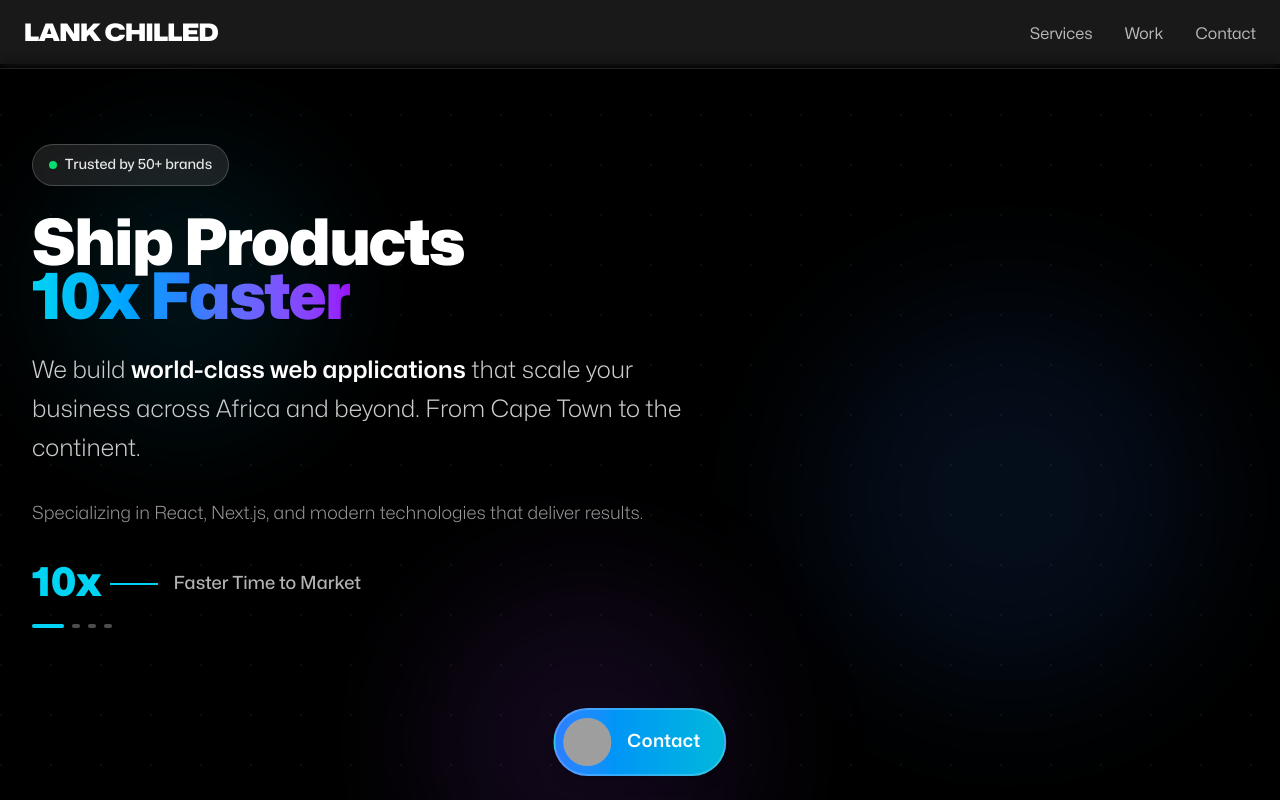
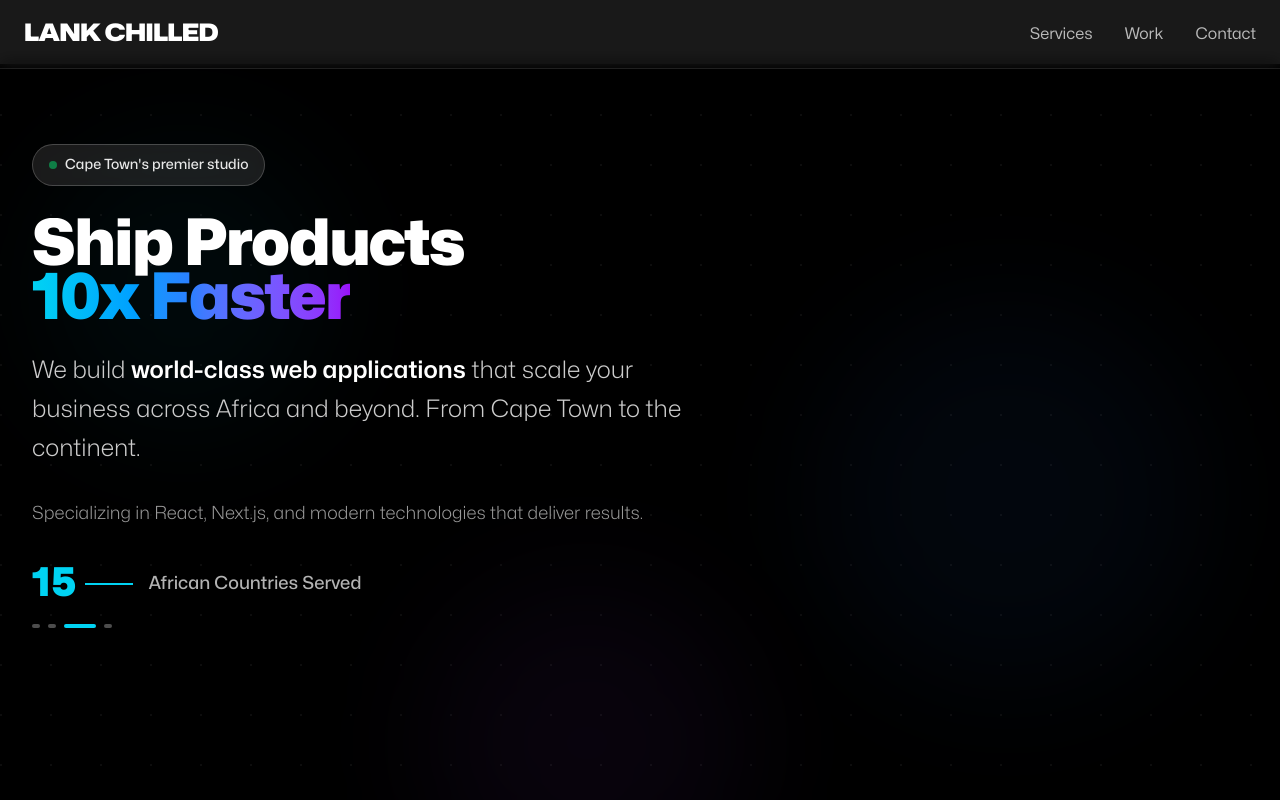
Before and after one commit to TheOuen/studio-js, a Next.js app: page / in a window 1280 px wide. Shown: the top 800 px of the page. Built offline with nearby package versions, Linux system fonts and the light colour scheme; grey boxes are pictures that could not be loaded.

Commit message:
Refactor IntroAnimation component to always render content while controlling visibility with opacity classes

```diff
--- a/src/components/IntroAnimation.jsx
+++ b/src/components/IntroAnimation.jsx
@@ -107,12 +107,10 @@
         </div>
       </nav>
 
-      {/* Main Content */}
-      {showContent && (
-        <div className="relative z-10 pt-16">
-          {children}
-        </div>
-      )}
+      {/* Main Content - Always render but control visibility */}
+      <div className={`relative z-10 pt-16 ${!showContent ? 'opacity-0' : 'opacity-100'}`}>
+        {children}
+      </div>
     </>
   )
 }
```
